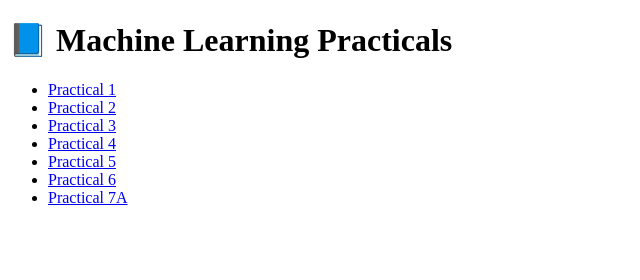
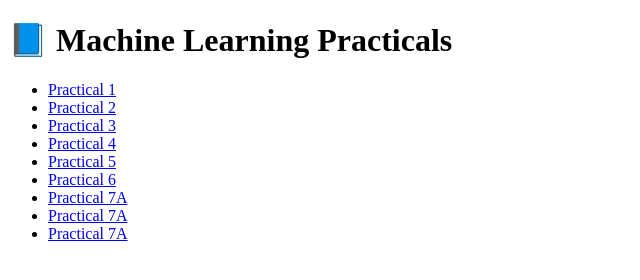
Before and after one commit to imcoderdev/ml, a plain HTML site: page index.html in a window 1280 px wide. Shown: the whole page, without its empty margins (0-640 px from the left). Drawn offline with Linux system fonts and the light colour scheme.

Commit message:
index.html
added

```diff
--- a/index.html
+++ b/index.html
@@ -14,6 +14,8 @@
     <li><a href="ML_05.IPYNB" target="_blank">Practical 5</a></li>
     <li><a href="ML_06.IPYNB" target="_blank">Practical 6</a></li>
     <li><a href="ML_07A.IPYNB" target="_blank">Practical 7A</a></li>
+    <li><a href="ML_07B.IPYNB" target="_blank">Practical 7A</a></li>
+    <li><a href="ML_08.IPYNB" target="_blank">Practical 7A</a></li>
   </ul>
 </body>
 </html>
```
